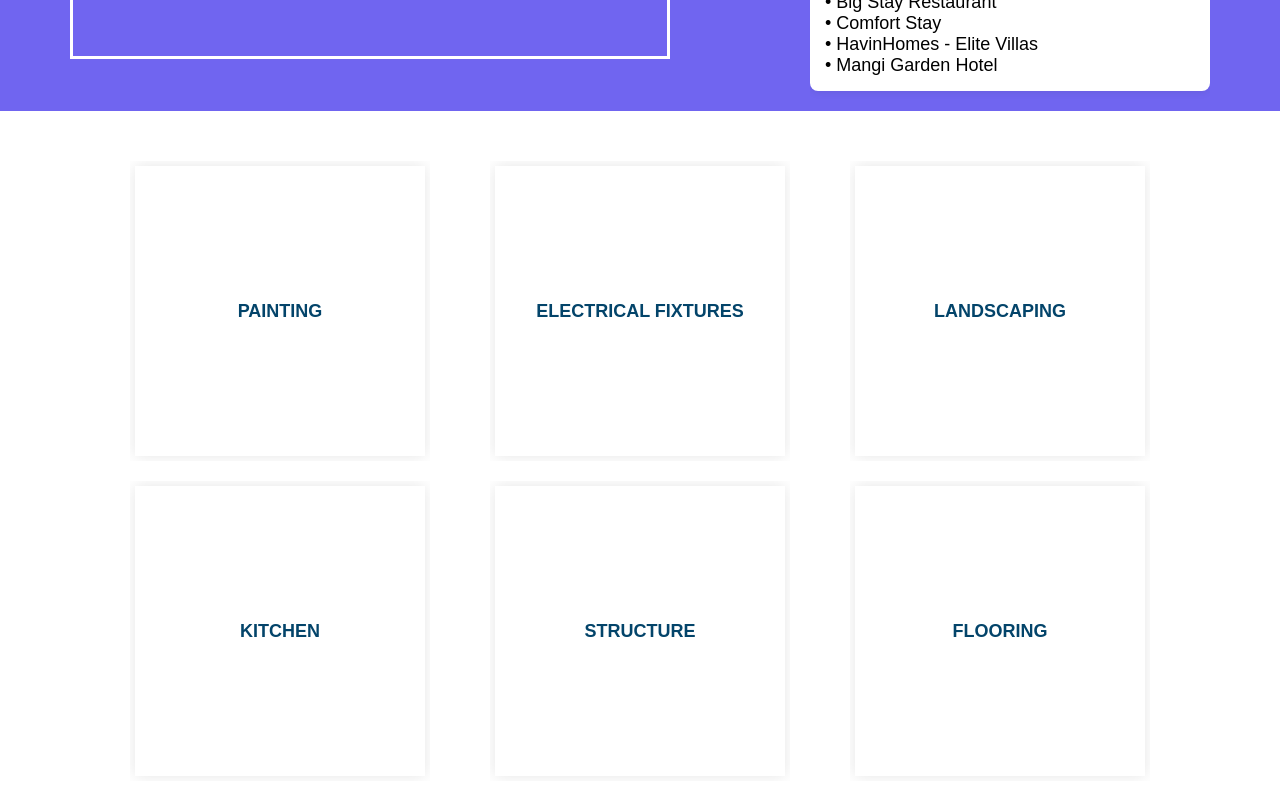
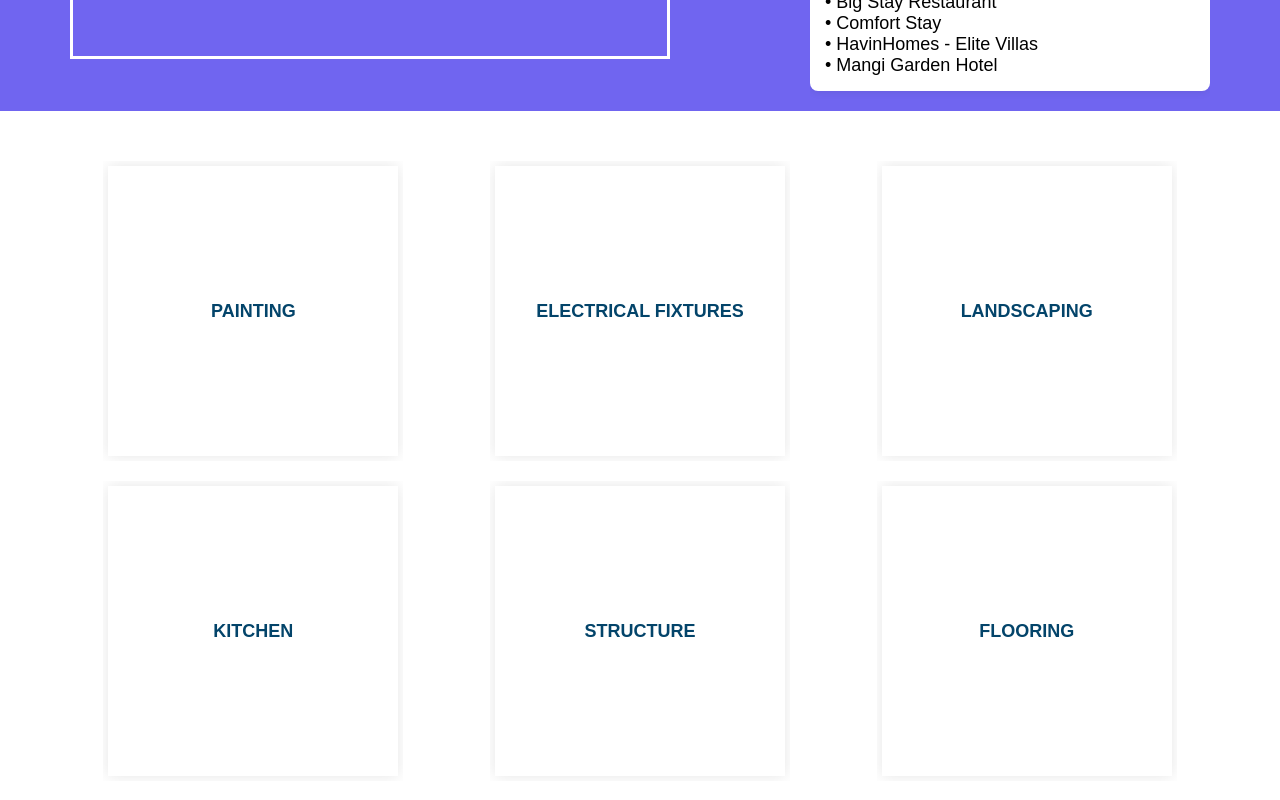
Before and after one commit to codewithmurali/real-estate-landingPage, a React (Vite) app: page / in a window 1280 px wide. Shown: the part 4560-5360 px from the top of the page. Built offline with nearby package versions, Linux system fonts and the light colour scheme; grey boxes are pictures that could not be loaded.

Commit message:
Flipp card issue

```diff
--- a/src/components/CardGrid.jsx
+++ b/src/components/CardGrid.jsx
@@ -9,8 +9,9 @@ const Container = styled.div`
   flex-wrap: wrap;
   justify-content: space-around;
   margin: 20px auto;
-  width: 100vw;
-  padding: 20px 100px;
+  width: 100%;
+  padding: 20px;
+  max-width: 1200px; /* Adjust max-width as needed for your design */
 `;
 
 const Card = styled.div`
@@ -20,7 +21,17 @@ const Card = styled.div`
   text-align: center;
   padding: 5px;
   cursor: pointer;
+
+  @media screen and (max-width: 992px) {
+    width: 200px; /* Two cards per row on tablets */
+    margin: 10px;
+  }
+
+  @media screen and (max-width: 480px) {
+    width: calc(100% - 20px); /* One card per row on mobile devices */
+  }
 `;
+
 
 const Content = styled.div`
   position: relative;
@@ -72,7 +83,7 @@ const LoadMoreButton = styled.button`
 const CardGrid = () => {
     const [showMore, setShowMore] = useState(false);
     const [flipped, setFlipped] = useState([]);
-    const [visibleCards, setVisibleCards] = useState(8);
+    const [visibleCards, setVisibleCards] = useState(8); // Set to 8 initially for desktop
 
     useEffect(() => {
         setFlipped(Array(cardData.length).fill(false));
@@ -80,7 +91,7 @@ const CardGrid = () => {
 
     const handleLoadMore = () => {
         setShowMore(!showMore);
-        setVisibleCards((prev) => (showMore ? 8 : prev + 8));
+        setVisibleCards((prev) => (showMore ? 8 : prev + 8)); // Show 8 cards at a time
     };
 
     const handleCardClick = (index) => {
@@ -116,7 +127,7 @@ const CardGrid = () => {
                 ))}
             </Container>
             <LoadMoreButton
-                show={cardData.length > 0 && (showMore || visibleCards < cardData.length * 2)}
+                show={cardData.length > 0 && (showMore || visibleCards < cardData.length)}
                 onClick={handleLoadMore}
             >
                 {showMore ? 'Show Less' : 'Load More'}
@@ -125,4 +136,5 @@ const CardGrid = () => {
     );
 };
 
+
 export default CardGrid;
```
